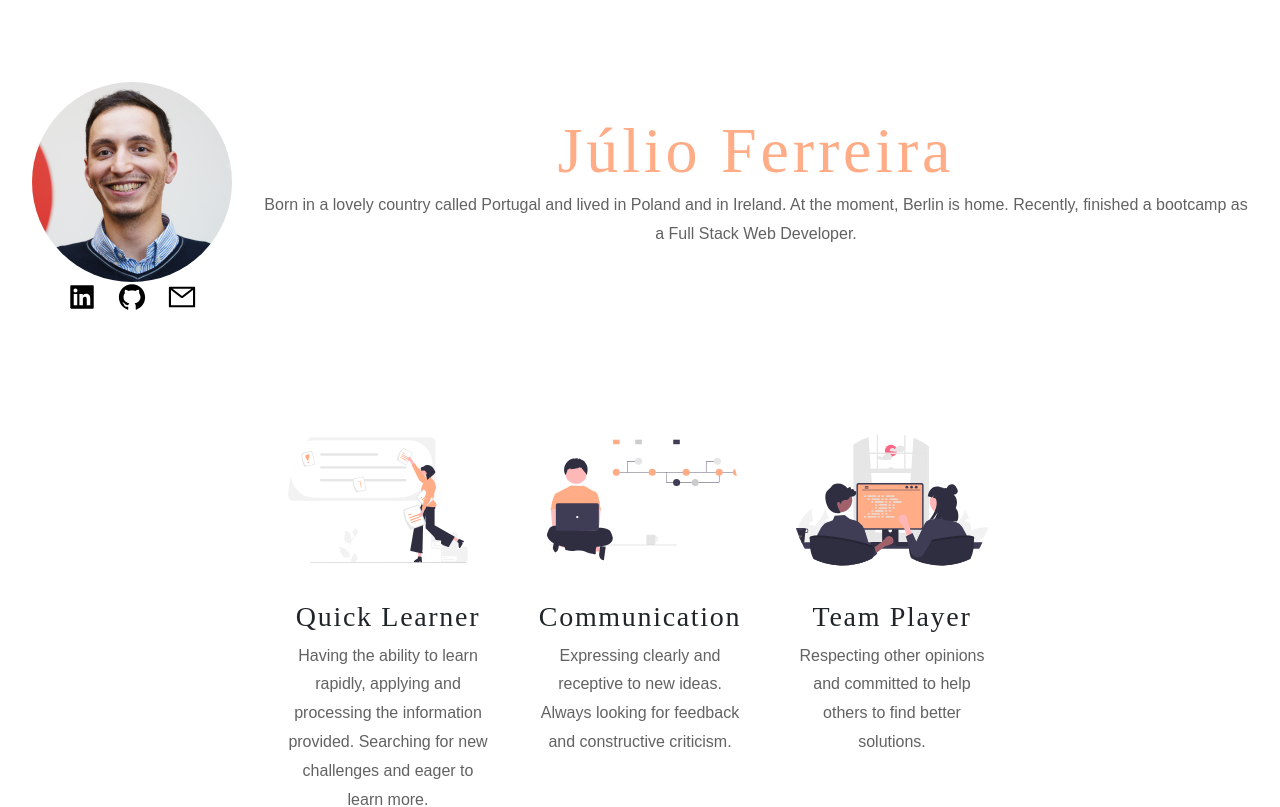
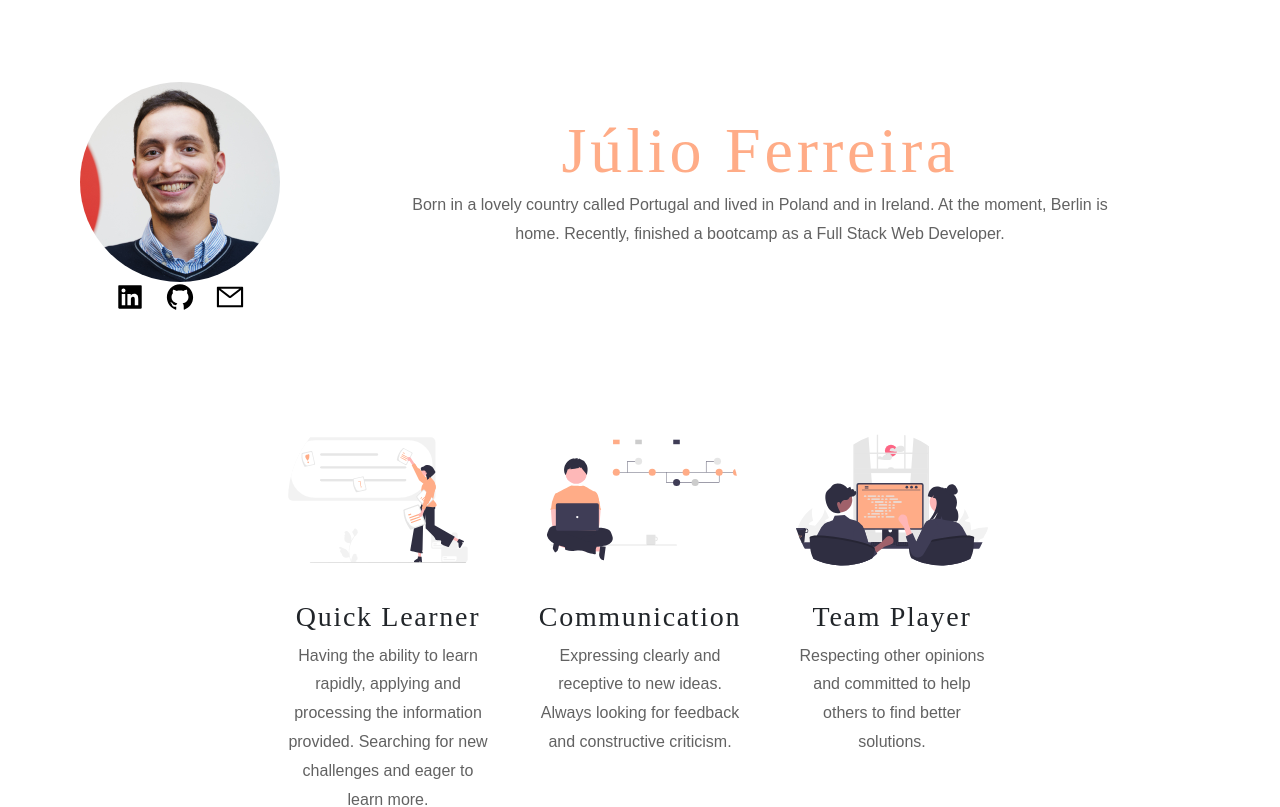
Before and after one commit to josejulio28/portfolio, a React (Create React App) app: page / in a window 1280 px wide. Shown: the top 807 px of the page. Built offline with nearby package versions, Linux system fonts and the light colour scheme.

Commit message:
Updated the padding sides on about.

```diff
--- a/src/styles/about.css
+++ b/src/styles/about.css
@@ -44,6 +44,8 @@ div {
 
 .description {
   padding-top: 20px;
+  padding-right: 10%;
+  padding-left: 10%;
   align-content: center;
 }
 
@@ -67,9 +69,9 @@ div {
   .main-about {
     display: grid;
     grid-auto-flow: column;
-    padding-left: 2em;
-    padding-right: 2em;
-    gap: 2em;
+    padding-left: 5em;
+    padding-right: 5em;
+    gap: 2.5em;
     max-width: fit-content;
   }
   .main-about p {
```
